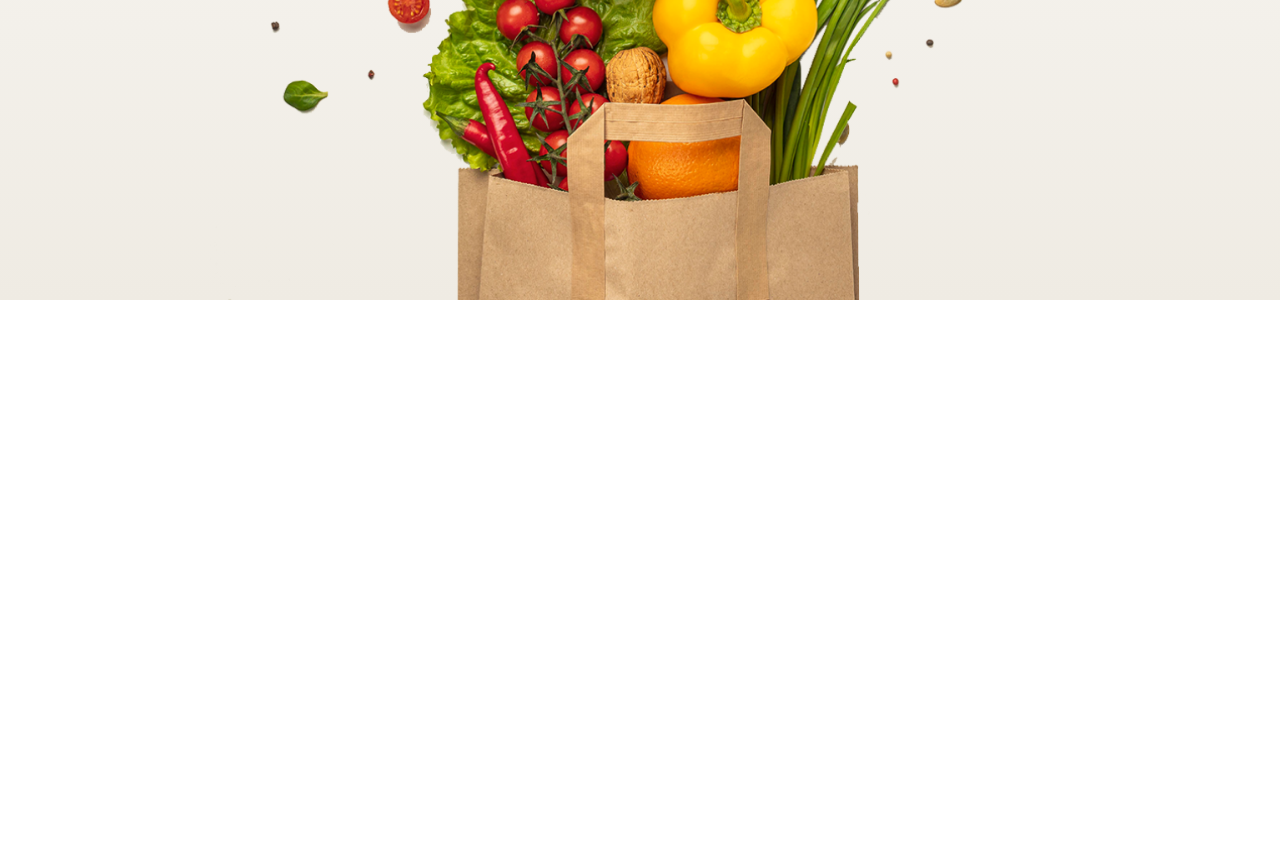
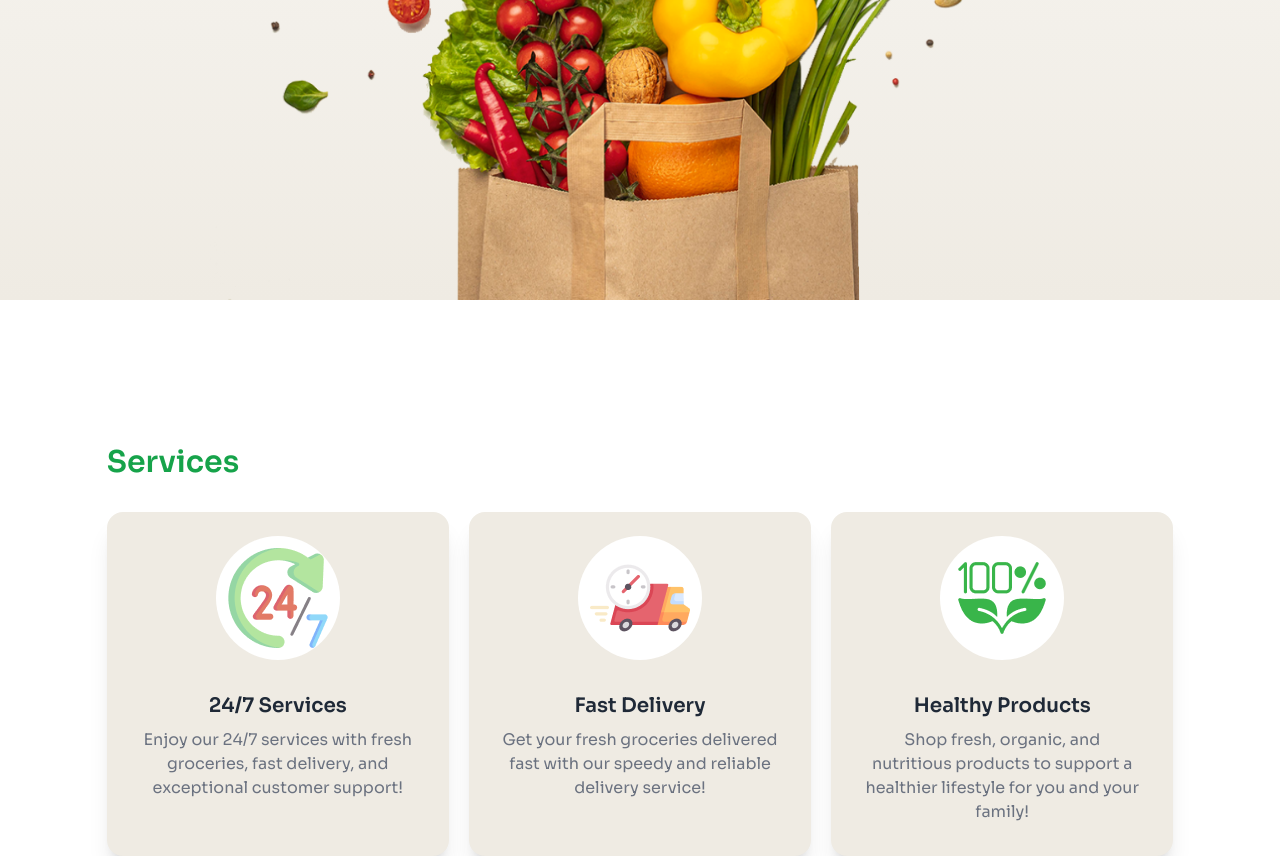
Before and after one commit to SajidSojib/Grocery-Store-Website, a plain HTML site: page index.html in a window 1280 px wide. Shown: the part 789-1645 px from the top of the page. Before the commit the page ends 1089 px from the top, so only its background shows below. Drawn offline with nearby package versions, Linux system fonts and the light colour scheme.

Commit message:
services part completed

```diff
--- a/index.html
+++ b/index.html
@@ -26,7 +26,7 @@
   </style>
 </head>
 <body class="fsora">
-    <header class="bg-gradient-to-b from-[#FFFFFF] to-[#EFEBE3]">
+    <header class="bg-gradient-to-b from-[#FFFFFF] to-[#EFEBE3] mb-12 md:mb-32 lg:mb-36">
         <nav class="w-11/12 sm:w-10/12 mx-auto flex justify-between items-center">
             <div class="navbar justify-between">
                 <img class="md:hidden" src="c2-assets/Group.png" alt="">
@@ -89,7 +89,37 @@
          </section>
     </header>
     <main>
+        <!-- service -->
+         <section class="w-11/12 sm:w-10/12 mx-auto">
+            <h2 class="text-green-600 font-semibold text-3xl mb-4 sm:mb-8">Services</h2>
+            <div class="grid grid-cols-1 gap-5 sm:grid-cols-2 lg:grid-cols-3">
+                <!-- card1 -->
+                <div class="card bg-[#EFEBE3] shadow-xl pt-6">
+                    <div class=" bg-white rounded-full p-3 mx-auto"><img src="c2-assets/service.png" alt=""></div>
+                    <div class="card-body items-center text-center">
+                        <h2 class="card-title">24/7 Services</h2>
+                        <p class="text-gray-500">Enjoy our 24/7 services with fresh groceries, fast delivery, and exceptional customer support!</p>
+                    </div>
+                </div>
+                <!-- card2 -->
+                 <div class="card bg-[#EFEBE3] shadow-xl pt-6">
+                    <div class=" bg-white rounded-full p-3 mx-auto"><img src="c2-assets/delivery.png" alt=""></div>
+                    <div class="card-body items-center text-center">
+                        <h2 class="card-title">Fast Delivery</h2>
+                        <p class="text-gray-500">Get your fresh groceries delivered fast with our speedy and reliable delivery service!</p>
+                    </div>
+                </div>
+                <!-- card3 -->
+                 <div class="card bg-[#EFEBE3] shadow-xl pt-6 sm:col-span-2 lg:col-span-1">
+                    <div class=" bg-white rounded-full p-3 mx-auto"><img src="c2-assets/healthy.png" alt=""></div>
+                    <div class="card-body items-center text-center">
+                        <h2 class="card-title">Healthy Products</h2>
+                        <p class="text-gray-500">Shop fresh, organic, and nutritious products to support a healthier lifestyle for you and your family!</p>
+                    </div>
+                </div>
+            </div>
 
+         </section>
     </main>
 </body>
 </html>
```
